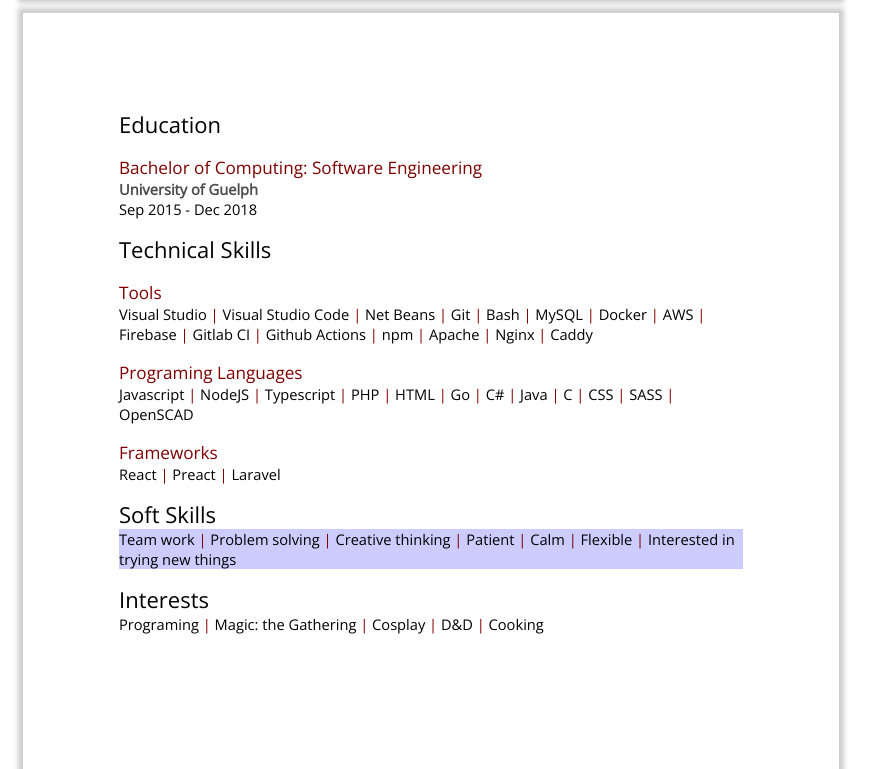
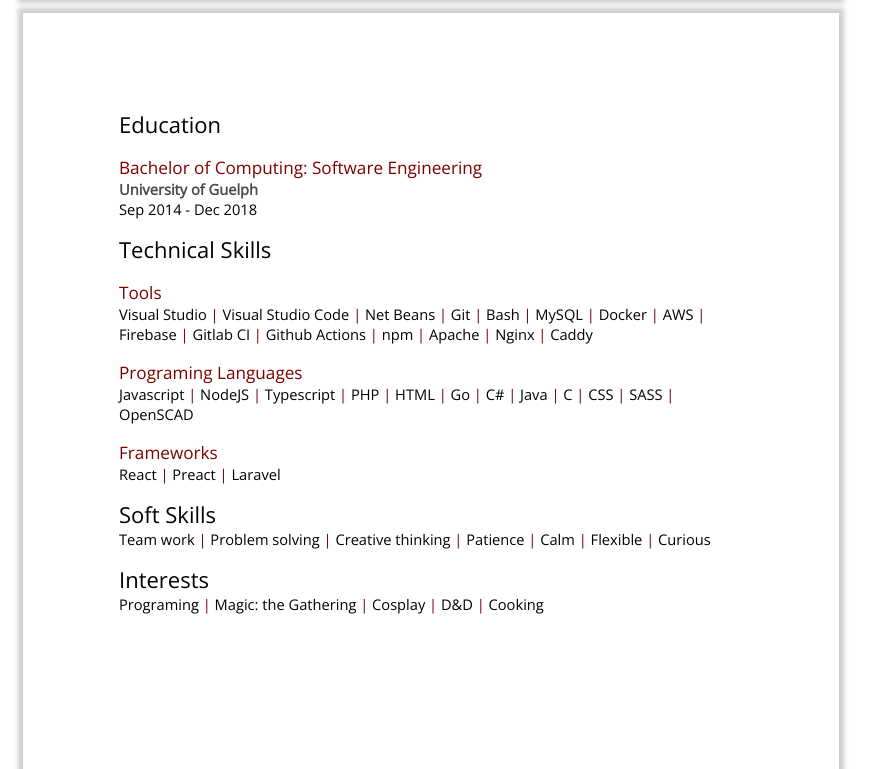
Before and after one commit to abibby/resume, a website: page index.html in a window 1280 px wide. Shown: the part 1073-1842 px from the top of the page, without its empty margins (0-893 px from the left). Drawn offline with nearby package versions, Linux system fonts and the light colour scheme; files that its build step writes are made by us from their sources.

Commit message:
fixed errors

```diff
--- a/index.html
+++ b/index.html
@@ -146,7 +146,7 @@
                 </div>
                 <ul>
                     <li>
-                        ComicBox lets you host and manage a digital comic book
+                        ComicBox lets users host and manage a digital comic book
                         collection through a website, similar to what Plex does
                         for movies and TV shows.
                     </li>
@@ -218,7 +218,7 @@
                     <h3>Bachelor of Computing: Software Engineering</h3>
                     <h4>University of Guelph</h4>
                     <div>
-                        <time datetime="2015-09"></time> - <time datetime="2018-12"></time>
+                        <time datetime="2014-09"></time> - <time datetime="2018-12"></time>
                     </div>
                 </div>
             </section>
@@ -276,14 +276,14 @@
             </section>
             <section class="soft-skills">
                 <h2>Soft Skills</h2>
-                <ul class='comma' wip>
+                <ul class='comma'>
                     <li>Team work</li>
                     <li>Problem solving</li>
                     <li>Creative thinking</li>
-                    <li>Patient</li>
+                    <li>Patience</li>
                     <li>Calm</li>
                     <li>Flexible</li>
-                    <li>Interested in trying new things</li>
+                    <li>Curious</li>
                 </ul>
             </section>
             <section class="interests">
```
